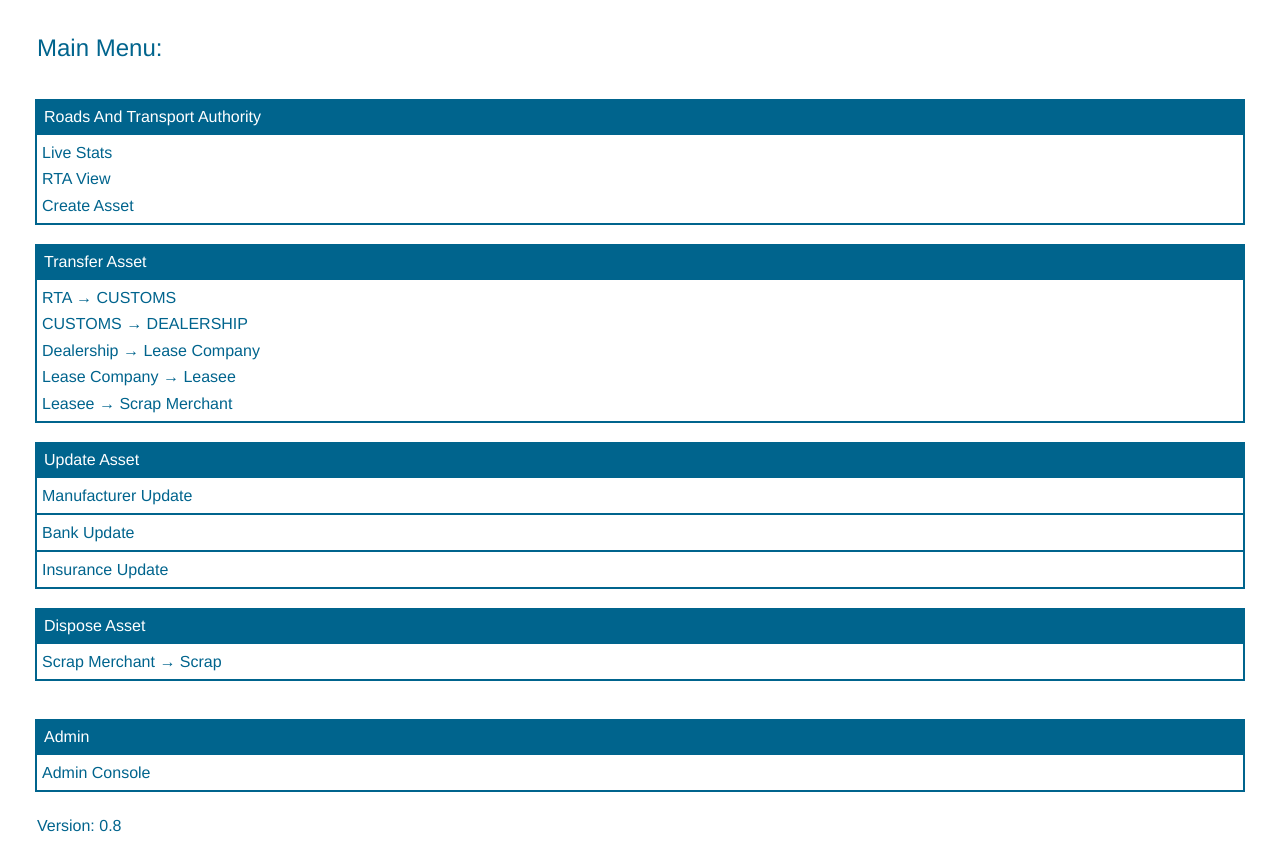
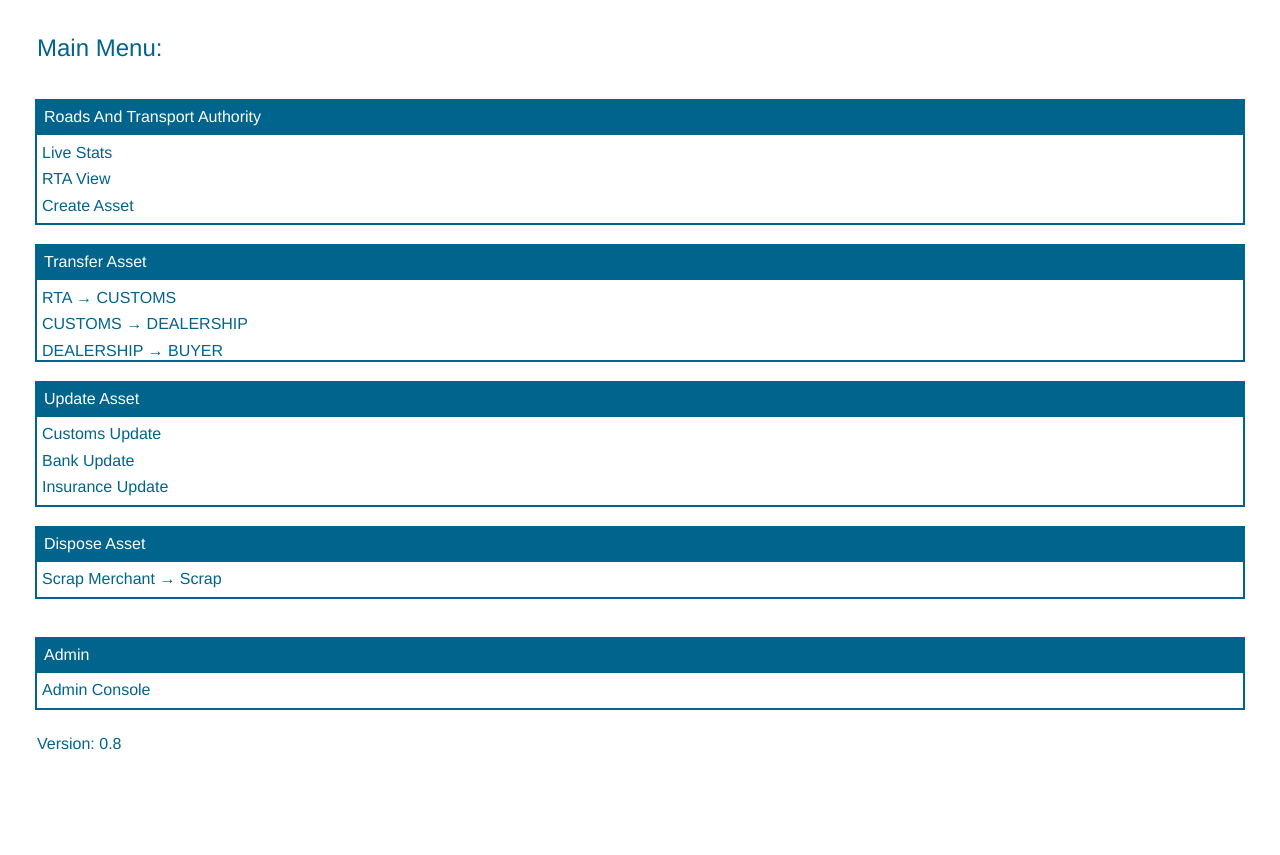
Before and after one commit to Moloedi/Tshidiso, a website: page Client_Side/index.html in a window 1280 px wide. Shown: the part 69-924 px from the top of the page. After the commit the page ends 842 px from the top, so only its background shows below. Drawn offline with Linux system fonts and the light colour scheme; a script that the page names is missing; files whose address does not match are found by name.

Commit message:
neatened up the index and dealership front-end

```diff
--- a/Client_Side/dealership.html
+++ b/Client_Side/dealership.html
@@ -9,7 +9,7 @@
 		<script src="JavaScript/plugins/jquery-ui-1.11.4/jquery-ui.min.js"></script>
 		<script src="JavaScript/plugins/jquery.mousewheel.js" type="text/javascript"></script>
 		<script src="JavaScript/config/config.js" type="text/javascript"></script>
-		<script>var pgNm="Dealership"; var pgNmPlural="dealerships"; var sendDets = "Dealership: "+config.participants['dealership'].company; var recDets = "Lease Company"; var recPlural="Lease Companies"; var transferName = "private_to_lease_company";</script>
+		<script>var pgNm="Dealership"; var pgNmPlural="dealerships"; var sendDets = "Dealership: "+config.participants['dealership'].company; var recDets = "Lease Company"; var recPlural="Leasees"; var transferName = "private_to_lease_company";</script>
 		<script src="JavaScript/admin/identity.js" type="text/javascript"></script>
 		<script src="JavaScript/asset_functions/asset_interaction.js" type="text/javascript"></script>
 		<script src="JavaScript/asset_functions/asset_read.js" type="text/javascript"></script>
--- a/Client_Side/index.html
+++ b/Client_Side/index.html
@@ -119,10 +119,10 @@
 			</tr>
 			<tr  class="lnkTxt">
 				<td class="smlBrk"></td>
-				<td id="dlrTrnsfr" class="bordLR" colspan="3" style="padding:0 5px 0px 5px" ><a href="dealership.html" > Dealership &rarr; Lease Company </a></td>
+				<td id="dlrTrnsfr" class="bordLRB" colspan="3" style="padding:0 5px 0px 5px" ><a href="dealership.html" > DEALERSHIP &rarr; BUYER </a></td>
 				<td class="smlBrk"></td>
 			</tr>
-			<tr  class="lnkTxt">
+		<!--	<tr  class="lnkTxt">
 				<td class="smlBrk"></td>
 				<td id="lsCntrct" colspan="3" class="bordLR" style="padding:8.5px 5px 0px 5px"><a href="lease-company.html" > Lease Company &rarr; Leasee </a></td>
 				<td class="smlBrk"></td>
@@ -132,6 +132,7 @@
 				<td id="lsTrnsfr" colspan="3" class="bordLRB" style="padding:8.5px 5px 8.5px 5px" ><a href="leasee.html" > Leasee &rarr; Scrap Merchant </a></td>
 				<td class="smlBrk"></td>
 			</tr>
+			-->
 			<tr >
 				<td class="smlBrk smlGap"></td>
 				<td class="smlGap"></td>
@@ -146,19 +147,19 @@
 			</tr>
 			<tr  class="lnkTxt">
 				<td class="smlBrk"></td>
-				<td id="lsTrnsfr" colspan="3" class="bordLRB" style="padding:8.5px 5px 8.5px 5px"><a href="manufacturer-update.html" >Manufacturer Update</a></td>
+				<td id="lsTrnsfr" colspan="3" class="bordLR" style="padding:8.5px 5px 8.5px 5px"><a href="manufacturer-update.html" >Customs Update</a></td>
 				<td class="smlBrk"></td>
 			</tr>
 <!--BANK APPROVAL-->
 			<tr  class="lnkTxt">
 				<td class="smlBrk"></td>
-				<td id="lsTrnsfr" colspan="3" class="bordLRB" style="padding:8.5px 5px 8.5px 5px"><a href="manufacturer-update.html" >Bank Update</a></td>
+				<td id="lsTrnsfr" colspan="3" class="bordLR" style="padding:0px 5px 8.5px 5px">Bank Update</td>
 				<td class="smlBrk"></td>
 			</tr>
 <!--INSURANCE APPROVAL-->
 			<tr  class="lnkTxt">
 				<td class="smlBrk"></td>
-				<td id="lsTrnsfr" colspan="3" class="bordLRB" style="padding:8.5px 5px 8.5px 5px"><a href="manufacturer-update.html" >Insurance Update</a></td>
+				<td id="lsTrnsfr" colspan="3" class="bordLRB" style="padding:0px 5px 8.5px 5px">Insurance Update</td>
 				<td class="smlBrk"></td>
 			</tr>
 
```
